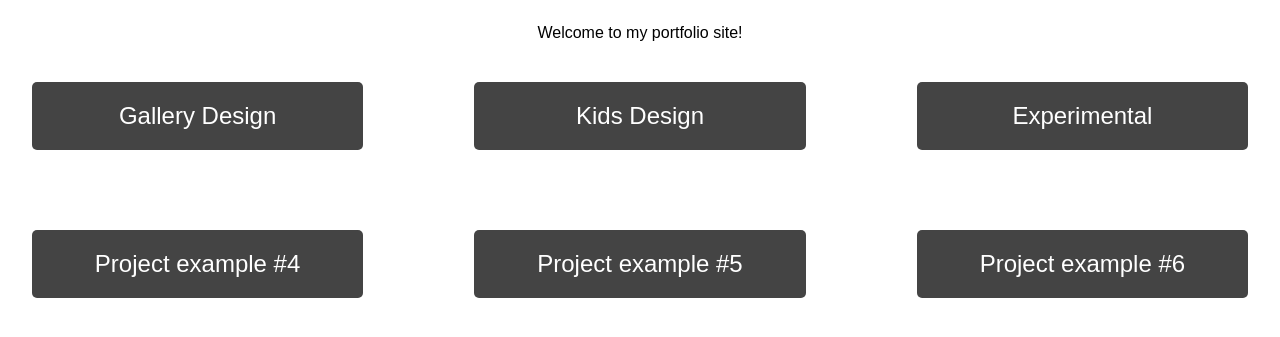
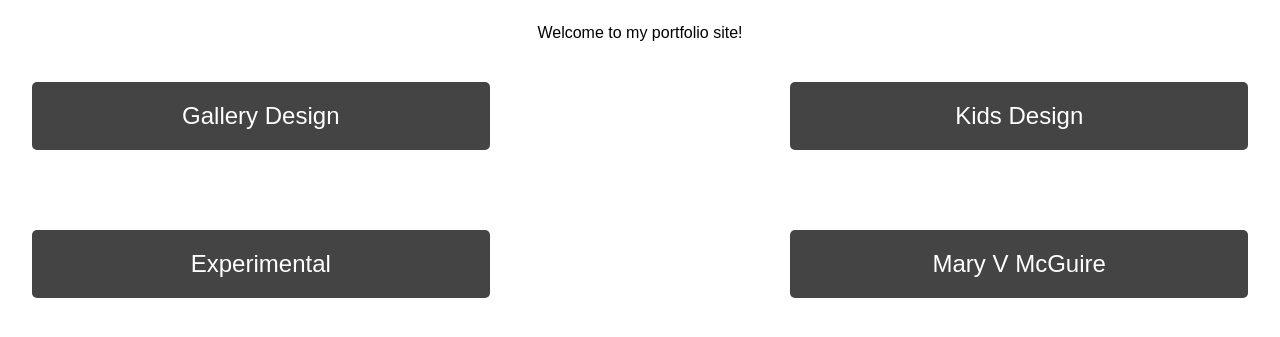
Before and after one commit to AlexKSparks/AlexKSparks.github.io, a plain HTML site: page index.html in a window 1280 px wide. Shown: the part 205-542 px from the top of the page. Drawn offline with nearby package versions, Linux system fonts and the light colour scheme; a web font is replaced by a local one.

Commit message:
adding mvm and animation

```diff
--- a/index.html
+++ b/index.html
@@ -7,13 +7,16 @@
     <meta name= "viewport" content= "width=device-width, initial-scale=1">
     <link rel="stylesheet" href="styles.css">
     <script src="https://ajax.googleapis.com/ajax/libs/jquery/3.2.1/jquery.min.js"></script>
+    <script src="https://cdn.rawgit.com/michalsnik/aos/2.1.1/dist/aos.js"></script>
+    <link rel="stylesheet" href="https://cdn.rawgit.com/michalsnik/aos/2.1.1/dist/aos.css" />
+    <link rel="stylesheet" href="styles.css" />
     <link href="https://fonts.googleapis.com/css?family=Montserrat" rel="stylesheet">
     <link href="https://fonts.googleapis.com/css?family=Stoke" rel="stylesheet">
 </head>
     <body>
         <header><h1> Alex Sparks</h1>
         <ul class="nav">
-<!--            <li>About</li>-->
+
             <li><a href="index.html">Projects</a></li>
             <li><a href="about.html">About</a></li>
             </ul>
@@ -23,18 +26,20 @@
         <p>Welcome to my portfolio site!</p>
 
         <div class="wrapper">
-            <span><div class="project 1"><a href="https://alexksparks.github.io/Gallery-design">Gallery Design<p class="hover">I am proud of the hover feature that I implemented, which I subsequently implemented here.</p></a></div></span>
+            <div class="project 1" data-aos="fade-right" data-aos-easing="ease" data-aos-delay="500"><a href="https://alexksparks.github.io/Gallery-design">Gallery Design<p class="hover">I am proud of the hover feature that I implemented, which I subsequently implemented here.</p></a></div>
 
+            <div class="project 2" data-aos="fade-left" data-aos-easing="ease" data-aos-delay="500"><a href="https://alexksparks.github.io/kids-design/">Kids Design<p class="hover">I am proud of the music bar to display each note when moused over</p></a></div>
 
+            <div class="project 3" data-aos="fade-right" data-aos-easing="ease" data-aos-delay="750"><a href="https://alexksparks.github.io/experimental/">Experimental<p class="hover">I am proud that I was able to implement the AOS library within the site</p></a></div>
 
-            <span><div class="project 2"><a href="https://alexksparks.github.io/kids-design/">Kids Design<p class="hover">I am proud of the music bar to display each note when moused over</p></a></div></span>
-
-
-            <span><div class="project 3"><a href="https://alexksparks.github.io/experimental/">Experimental<p class="hover">I am proud that I was able to implement the AOS library within the site</p></a></div></span>
-        <div class="project 4">Project example #4</div>
-        <div class="project 5">Project example #5</div>
-        <div class="project 6">Project example #6</div>
+            <div class="project 4" data-aos="fade-left" data-aos-easing="ease" data-aos-delay="750"><a href="http://new.maryvmcguire.com/">Mary V McGuire<p class="hover">Working on this internship gave me a nice grasp on how the process of creating a website works</p></a></div>
         </div>
 
+        <script>
+			AOS.init({
+				easing: 'ease-out-back',
+				duration: 1000
+			});
+		</script>
     </body>
 </html>
--- a/styles.css
+++ b/styles.css
@@ -112,6 +112,7 @@ a
 /*Desktop Screen*/
 @media (min-width: 900px)
 {
+/*
     .wrapper
     {
         display: grid;
@@ -119,6 +120,7 @@ a
         grid-gap: 2em;
         justify-content: space-between;
     }
+*/
     .project
     {
       background-color: #444;
```
